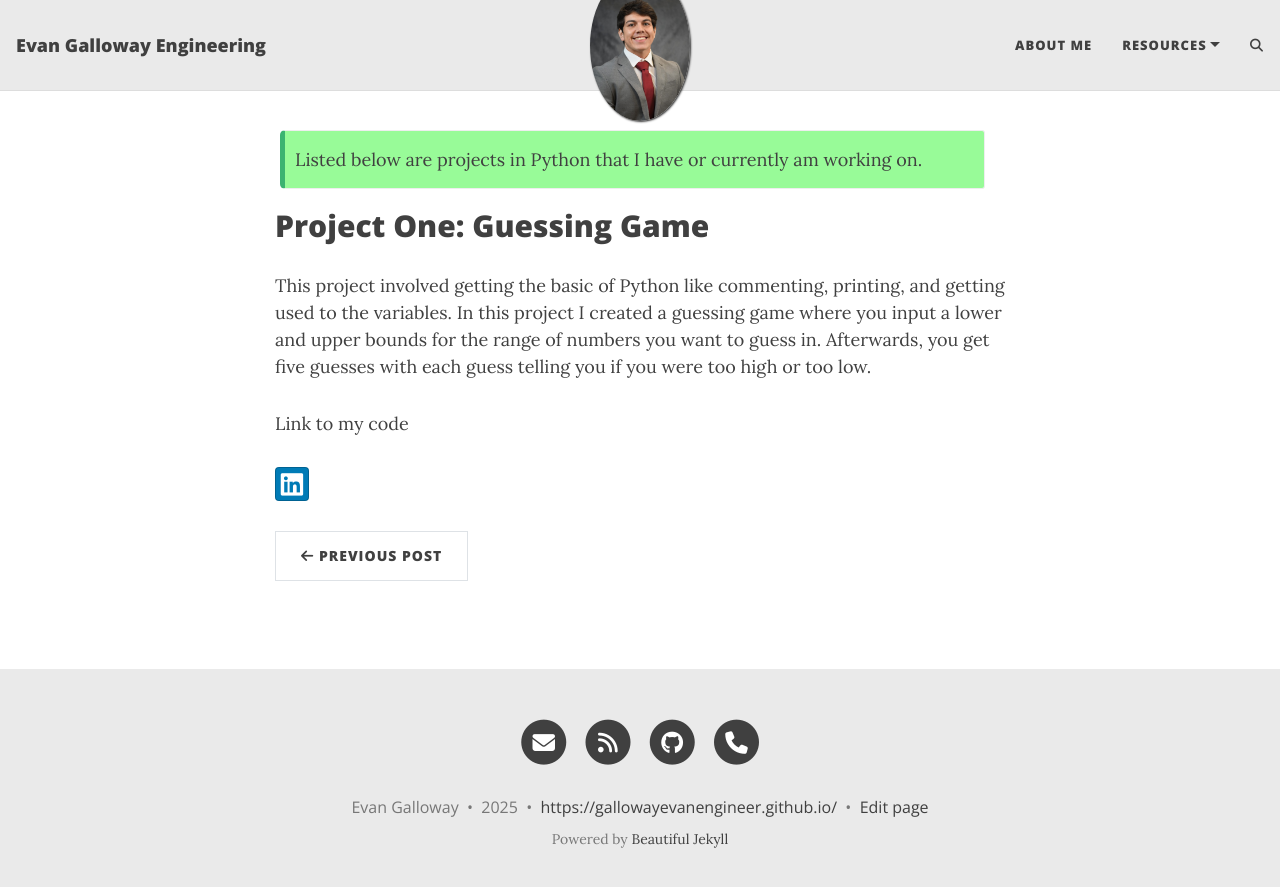
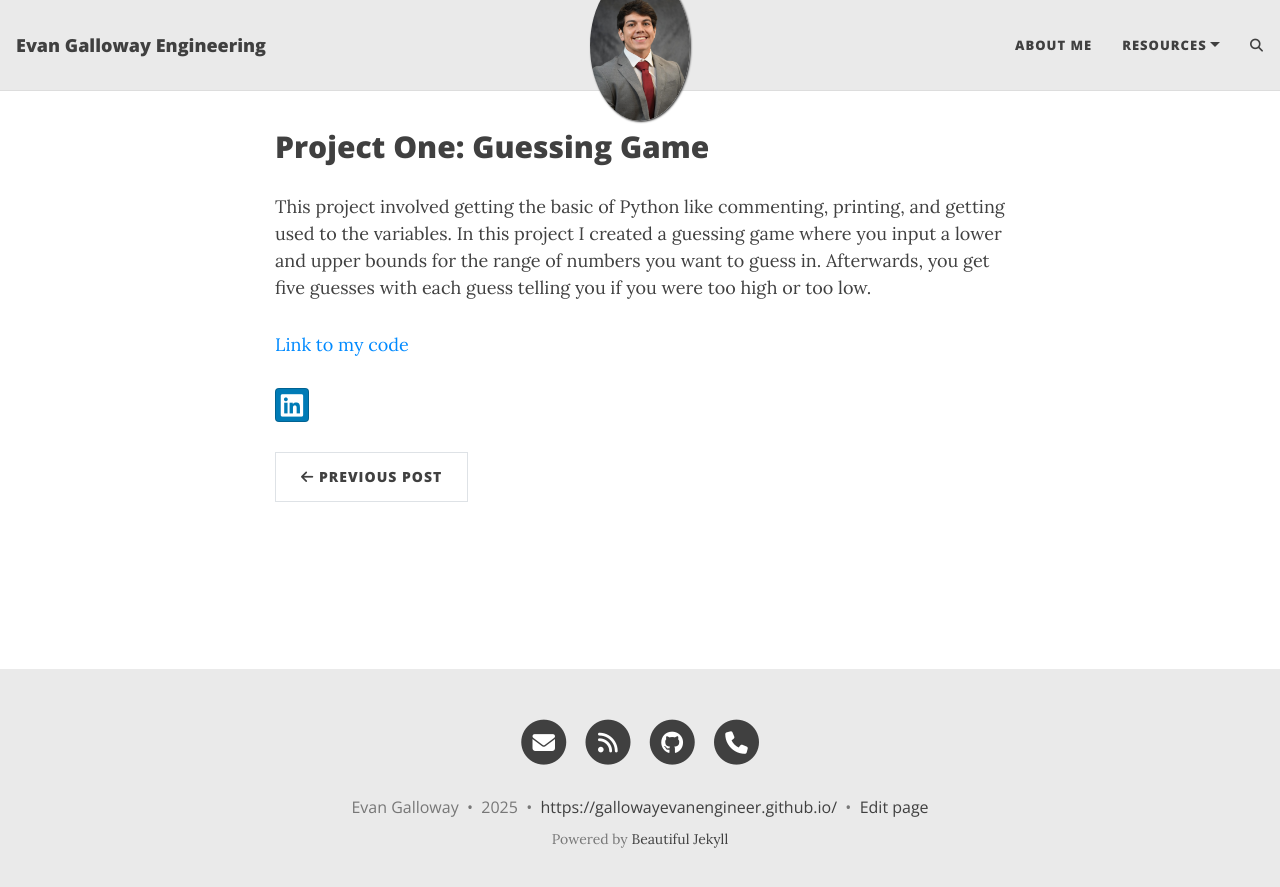
Before and after one commit to gallowayevanengineer/gallowayevanengineer.github.io, a Jekyll site: the page built from _posts/2025-10-13-Python-Projects.md, in a window 1280 px wide. Shown: the top 887 px of the page. Built offline with Jekyll 4.4.1, drawn with Linux system fonts in a browser that asks for light colours; comment, search, counter and statistics services are not loaded.

Commit message:
added python file 2025-10-13-Python-Projects.md

```diff
--- a/_posts/2025-10-13-Python-Projects.md
+++ b/_posts/2025-10-13-Python-Projects.md
@@ -4,10 +4,8 @@ title: Python Projects
 subtitle: Latest Project: Guessing Game 10/14/2025
 ---
 
-{: .box-success}
-Listed below are projects in Python that I have or currently am working on.
 
 ## Project One: Guessing Game
 This project involved getting the basic of Python like commenting, printing, and getting used to the variables. In this project I created a guessing game where you input a lower and upper bounds for the range of numbers you want to guess in. Afterwards, you get five guesses with each guess telling you if you were too high or too low.
 
-Link to my code
+[Link to my code](assets/data/Python Fun.py)
```
